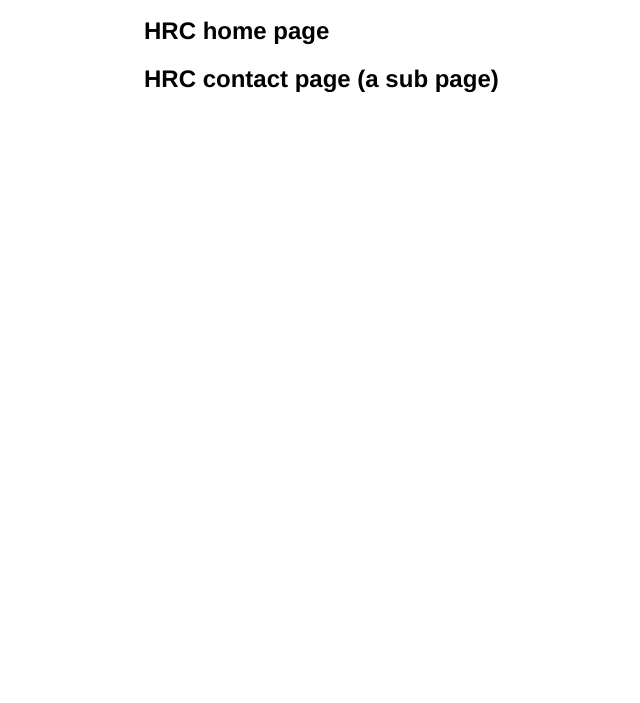
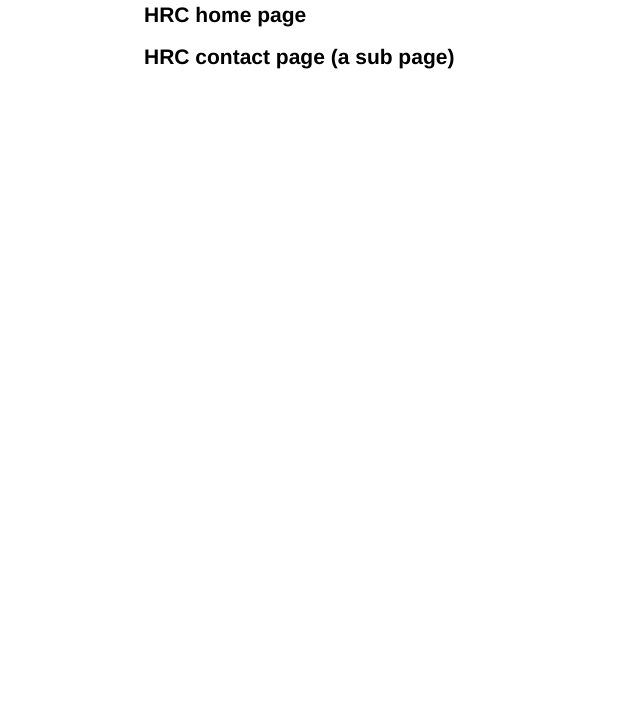
Before and after one commit to rjs/dwb_template_demo, a plain HTML site: page index.html in a window 1280 px wide. Shown: the part 97-800 px from the top of the page, without its empty margins (196-836 px from the left). Drawn offline with Linux system fonts and the light colour scheme.

Commit message:
Update index.html

```diff
--- a/index.html
+++ b/index.html
@@ -1,6 +1,6 @@
 <html>
 <style>
-  body { font-size: 16px; font-family: helvetica, arial, sans-serif;}
+  body { font-size: 14px; font-family: helvetica, arial, sans-serif;}
 
 </style>
 <body>
```
